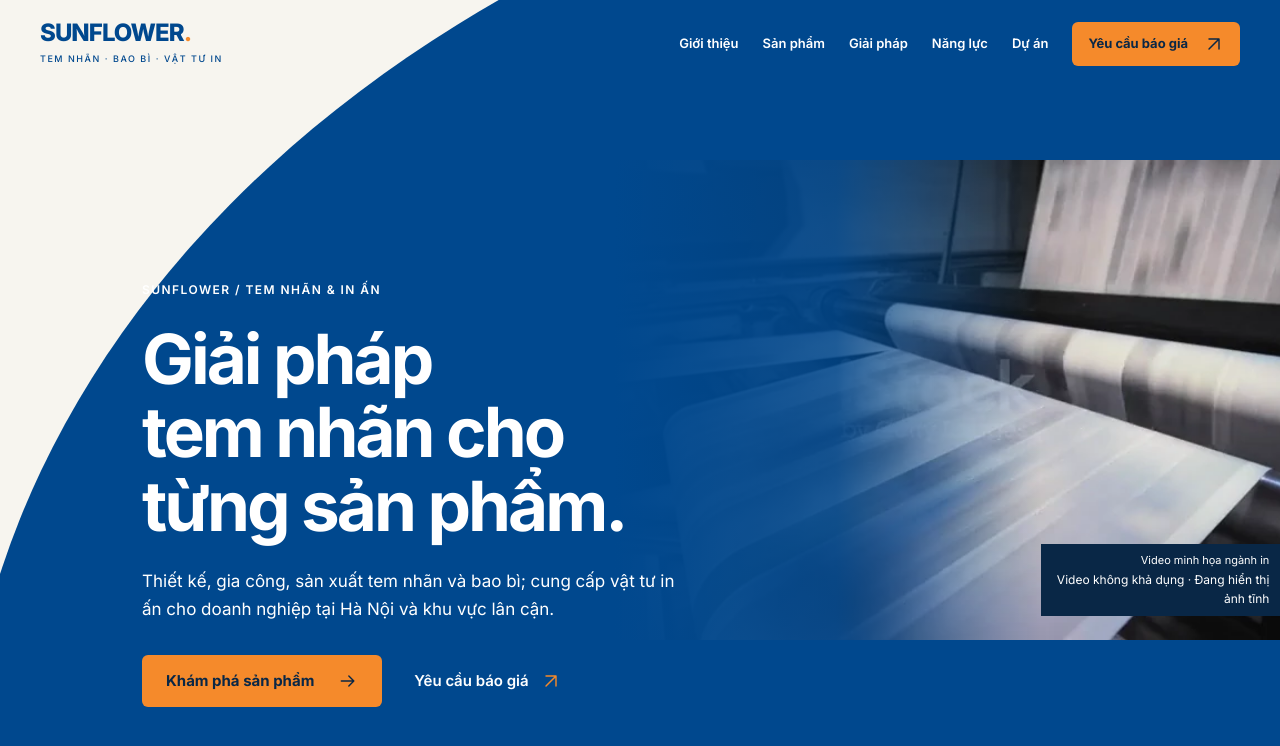
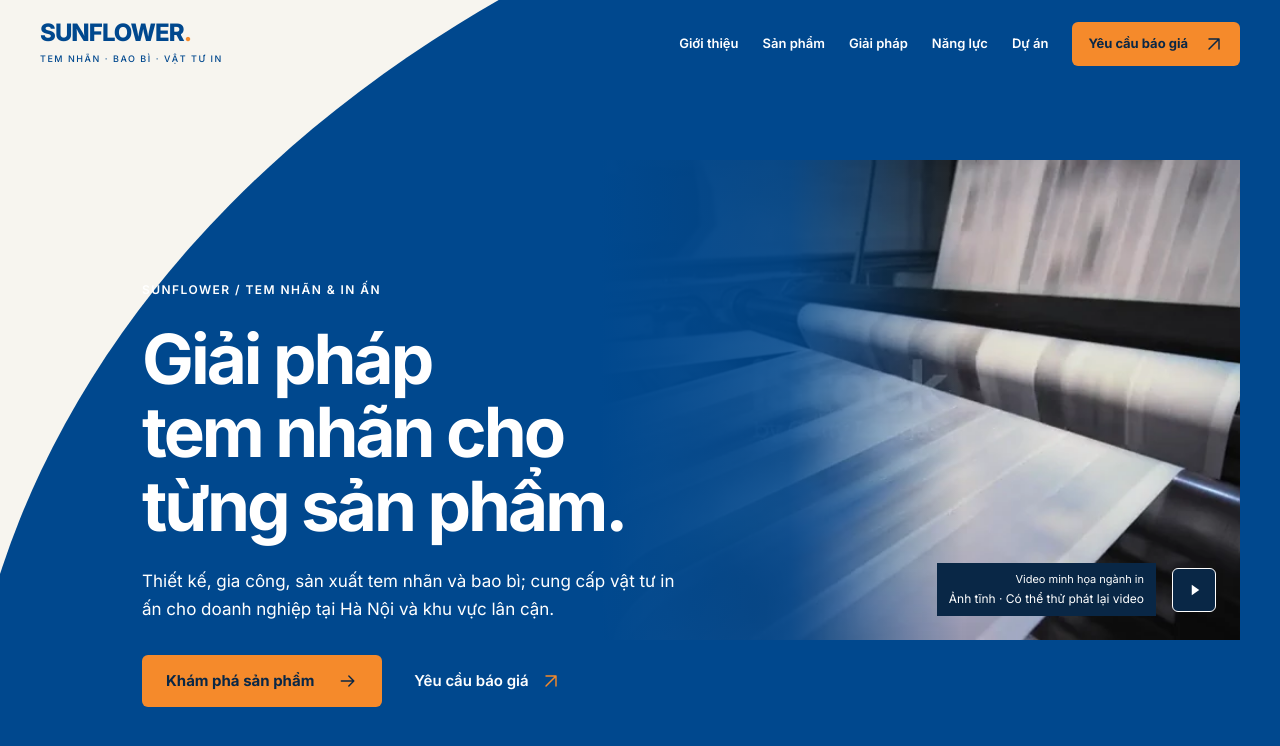
Before and after one commit to QUAGTIEN/myos---app, a Next.js app: page / in a window 1280 px wide. Shown: the top 746 px of the page. Built offline with nearby package versions, Linux system fonts and the light colour scheme.

Commit message:
Update Site source

```diff
--- a/src/app/du-an/page.tsx
+++ b/src/app/du-an/page.tsx
@@ -4,5 +4,5 @@ import { Container } from '@/components/layout/Container';
 export const metadata: Metadata = { title: 'Dự án', description: 'Dự án và mẫu thành phẩm được phép công bố.' };
 
 export default function Page() {
-  return <main id="main-content" className="content-page"><Container><h1>Dự án</h1></Container></main>;
+  return <main id="main-content" tabIndex={-1} className="content-page"><Container><h1>Dự án</h1></Container></main>;
 }
--- a/src/app/giai-phap/page.tsx
+++ b/src/app/giai-phap/page.tsx
@@ -4,5 +4,5 @@ import { Container } from '@/components/layout/Container';
 export const metadata: Metadata = { title: 'Giải pháp', description: 'Giải pháp nhận diện sản phẩm theo nhu cầu doanh nghiệp.' };
 
 export default function Page() {
-  return <main id="main-content" className="content-page"><Container><h1>Giải pháp</h1></Container></main>;
+  return <main id="main-content" tabIndex={-1} className="content-page"><Container><h1>Giải pháp</h1></Container></main>;
 }
--- a/src/app/gioi-thieu/page.tsx
+++ b/src/app/gioi-thieu/page.tsx
@@ -4,5 +4,5 @@ import { Container } from '@/components/layout/Container';
 export const metadata: Metadata = { title: 'Giới thiệu', description: 'Thông tin về Sunflower và cách tiếp cận thiết kế, sản xuất.' };
 
 export default function Page() {
-  return <main id="main-content" className="content-page"><Container><h1>Giới thiệu</h1></Container></main>;
+  return <main id="main-content" tabIndex={-1} className="content-page"><Container><h1>Giới thiệu</h1></Container></main>;
 }
--- a/src/app/globals.css
+++ b/src/app/globals.css
@@ -112,16 +112,16 @@ button:disabled { cursor: not-allowed; }
 .mobile-menu-cta { width: 100%; margin-top: var(--space-6); justify-content: space-between; }
 .video-hero { --focus-accent: var(--on-dark); isolation: isolate; position: relative; min-height: max(100svh, 800px); overflow: hidden; background: var(--hero-base); color: var(--on-dark); }
 .hero-brand-arc { position: absolute; inset: 0; background: var(--brand-navy); clip-path: ellipse(106% 128% at 103% 102%); }
-.hero-media { position: absolute; isolation: isolate; left: 40%; right: var(--gutter); top: 20%; aspect-ratio: 16 / 9; min-height: min(60svh, var(--hero-media-min-height)); overflow: hidden; background: var(--brand-navy-deep); }
+.hero-media { position: absolute; isolation: isolate; left: 40%; right: var(--gutter); width: calc(60% - var(--gutter)); min-width: 0; top: 20%; aspect-ratio: 16 / 9; min-height: min(60svh, var(--hero-media-min-height)); overflow: hidden; background: var(--brand-navy-deep); }
 .hero-poster, .hero-video { object-fit: cover; object-position: var(--hero-focal-point); width: 100%; height: 100%; }
 .hero-video { position: absolute; inset: 0; opacity: 0; }
 .hero-video.is-ready { opacity: 1; }
 .media-overlay { position: absolute; inset: 0; z-index: 1; background: linear-gradient(90deg, var(--brand-navy) 0%, var(--brand-navy) 12%, color-mix(in srgb, var(--brand-navy) 86%, transparent) 38%, transparent 62%); }
-.media-controls { position: absolute; bottom: var(--space-5); right: var(--space-5); display: flex; align-items: center; gap: var(--space-4); z-index: 3; }
-.media-label { max-width: 240px; padding: var(--space-2) var(--space-3); background: var(--brand-navy-deep); }
+.media-controls { position: absolute; bottom: var(--space-5); left: var(--space-5); right: var(--space-5); display: flex; align-items: center; gap: var(--space-4); z-index: 3; }
+.media-label { min-width: 0; max-width: 240px; margin-left: auto; padding: var(--space-2) var(--space-3); background: var(--brand-navy-deep); }
 .media-status { margin: 0; font-size: 12px; line-height: 1.6; text-align: right; color: var(--on-dark); }
 .media-caption { margin: 0; font-size: 11px; line-height: 1.6; text-align: right; color: var(--on-dark); }
-.video-control { color: var(--on-dark); border: 1px solid currentColor; background: var(--brand-navy-deep); min-width: 44px; min-height: 44px; display: grid; place-items: center; border-radius: var(--radius-control); }
+.video-control { flex-shrink: 0; color: var(--on-dark); border: 1px solid currentColor; background: var(--brand-navy-deep); min-width: 44px; min-height: 44px; display: grid; place-items: center; border-radius: var(--radius-control); }
 .video-control:not(:disabled):hover { color: var(--action-accent); }
 .hero-content { position: relative; display: grid; grid-template-columns: repeat(12, minmax(0,1fr)); gap: var(--space-5); padding-top: clamp(calc(var(--header-height) + var(--space-12)), 35svh, 400px); padding-bottom: var(--space-9); z-index: 2; pointer-events: none; }
 .hero-copy { grid-column: 2 / 10; pointer-events: auto; }
@@ -139,7 +139,7 @@ button:disabled { cursor: not-allowed; }
 @media (min-width: 1700px) {
   .hero-copy { grid-column: 1 / 11; }
   .hero-copy h1 { max-width: 1000px; }
-  .hero-media { left: 40%; right: max(var(--space-8), calc((100vw - 1600px) / 2)); }
+  .hero-media { left: 40%; right: max(var(--space-8), calc((100vw - 1600px) / 2)); width: calc(60% - max(var(--space-8), calc((100vw - 1600px) / 2))); }
 }
 @media (max-width: 1399px) {
   :root { --gutter: var(--space-7); }
@@ -154,7 +154,7 @@ button:disabled { cursor: not-allowed; }
   .site-header[data-variant='over-hero'] .menu-trigger { color: var(--on-dark); }
   .hero-copy { grid-column: 1 / 11; }
   .hero-copy h1 { font-size: clamp(3rem, 6.2vw, 5rem); }
-  .hero-media { left: 35%; }
+  .hero-media { left: 35%; width: calc(65% - var(--gutter)); }
   .video-hero { background: var(--brand-navy); }
   .hero-brand-arc { display: none; }
   .site-header[data-variant='over-hero'] .wordmark { color: var(--on-dark); --focus-accent: var(--on-dark); }
@@ -183,7 +183,7 @@ button:disabled { cursor: not-allowed; }
   .hero-secondary { font-size: 14px; min-height: 44px; }
   .hero-media { position: relative; inset: auto; order: 2; width: calc(100% - var(--gutter) * 2); height: auto; min-height: 0; flex-shrink: 0; margin: auto var(--gutter) var(--space-5); }
   .media-overlay { display: none; }
-  .media-controls { bottom: var(--space-4); right: var(--space-4); gap: var(--space-3); }
+  .media-controls { bottom: var(--space-4); left: var(--space-4); right: var(--space-4); gap: var(--space-3); }
   .media-status { font-size: 11px; }
   .content-page { padding-top: calc(var(--header-height) + var(--space-9)); }
 }
--- a/src/app/lien-he/page.tsx
+++ b/src/app/lien-he/page.tsx
@@ -4,5 +4,5 @@ import { Container } from '@/components/layout/Container';
 export const metadata: Metadata = { title: 'Liên hệ & Yêu cầu báo giá', description: 'Trao đổi nhu cầu và yêu cầu báo giá với Sunflower.' };
 
 export default function Page() {
-  return <main id="main-content" className="content-page"><Container><h1>Liên hệ & Yêu cầu báo giá</h1></Container></main>;
+  return <main id="main-content" tabIndex={-1} className="content-page"><Container><h1>Liên hệ & Yêu cầu báo giá</h1></Container></main>;
 }
--- a/src/app/nang-luc/page.tsx
+++ b/src/app/nang-luc/page.tsx
@@ -1,8 +1,8 @@
 import type { Metadata } from 'next';
 import { Container } from '@/components/layout/Container';
 
-export const metadata: Metadata = { title: 'Năng lực', description: 'Quy trình và năng lực sản xuất đã được xác minh.' };
+export const metadata: Metadata = { title: 'Năng lực', description: 'Quy trình phối hợp thiết kế, gia công và sản xuất theo từng đơn hàng.' };
 
 export default function Page() {
-  return <main id="main-content" className="content-page"><Container><h1>Năng lực</h1></Container></main>;
+  return <main id="main-content" tabIndex={-1} className="content-page"><Container><h1>Năng lực</h1></Container></main>;
 }
--- a/src/app/page.tsx
+++ b/src/app/page.tsx
@@ -1,5 +1,5 @@
 import { VideoHero } from '@/components/media/VideoHero';
 
 export default function HomePage() {
-  return <main id="main-content"><VideoHero /></main>;
+  return <main id="main-content" tabIndex={-1}><VideoHero /></main>;
 }
--- a/src/app/san-pham/page.tsx
+++ b/src/app/san-pham/page.tsx
@@ -4,5 +4,5 @@ import { Container } from '@/components/layout/Container';
 export const metadata: Metadata = { title: 'Sản phẩm', description: 'Các nhóm tem nhãn, vật liệu và sản phẩm in ấn.' };
 
 export default function Page() {
-  return <main id="main-content" className="content-page"><Container><h1>Sản phẩm</h1></Container></main>;
+  return <main id="main-content" tabIndex={-1} className="content-page"><Container><h1>Sản phẩm</h1></Container></main>;
 }
--- a/src/components/layout/Header.tsx
+++ b/src/components/layout/Header.tsx
@@ -81,7 +81,7 @@ export function Header() {
           <nav className="desktop-navigation" aria-label="Điều hướng chính">
             {mainNavigation.map(item => <Link key={item.href} href={item.href} aria-current={pathname === item.href ? 'page' : undefined}>{item.label}</Link>)}
           </nav>
-          <Link href="/lien-he" className="button button-primary header-cta">Yêu cầu báo giá <Arrow diagonal /></Link>
+          <Link href="/lien-he" className="button button-primary header-cta" aria-current={pathname === '/lien-he' ? 'page' : undefined}>Yêu cầu báo giá <Arrow diagonal /></Link>
           <button ref={triggerRef} type="button" className="menu-trigger" aria-label="Mở menu" aria-haspopup="dialog" aria-controls="mobile-navigation" aria-expanded={menuOpen} onClick={() => { restoreFocusRef.current = true; dialogRef.current?.showModal(); setMenuOpen(true); }}>
             <span aria-hidden="true" /><span aria-hidden="true" />
           </button>
@@ -94,7 +94,7 @@ export function Header() {
         </div>
         <nav aria-label="Điều hướng trên điện thoại">
           {siteRoutes.slice(0, 6).map(item => <Link href={item.href} key={item.href} aria-current={pathname === item.href ? 'page' : undefined} onClick={() => closeMenu(pathname === item.href)}>{item.label}<Arrow /></Link>)}
-          <Link href="/lien-he" className="button button-primary mobile-menu-cta" onClick={() => closeMenu(pathname === '/lien-he')}>Yêu cầu báo giá <Arrow diagonal /></Link>
+          <Link href="/lien-he" className="button button-primary mobile-menu-cta" aria-current={pathname === '/lien-he' ? 'page' : undefined} onClick={() => closeMenu(pathname === '/lien-he')}>Yêu cầu báo giá <Arrow diagonal /></Link>
         </nav>
       </dialog>
     </>
--- a/src/components/media/VideoHero.tsx
+++ b/src/components/media/VideoHero.tsx
@@ -32,9 +32,10 @@ function getPreferences() {
   return `${motion ? 1 : 0}:${mobile ? 1 : 0}:${constrained ? 1 : 0}`;
 }
 
-function MediaControls({ status, playing = false, onToggle }: {
+function MediaControls({ status, playing = false, retry = false, onToggle }: {
   status: string;
   playing?: boolean;
+  retry?: boolean;
   onToggle?: () => void;
 }) {
   return (
@@ -48,7 +49,7 @@ function MediaControls({ status, playing = false, onToggle }: {
         type="button"
         onClick={onToggle}
         disabled={!onToggle}
-        aria-label={playing ? 'Tạm dừng video' : 'Phát video'}
+        aria-label={retry ? 'Thử phát lại video' : playing ? 'Tạm dừng video' : 'Phát video'}
         aria-describedby="hero-media-status"
         aria-controls={onToggle ? 'hero-video' : undefined}
       >
@@ -82,31 +83,38 @@ function HeroPlayback({ source }: { source: string }) {
 
   async function toggleVideo() {
     const video = videoRef.current;
-    if (!video || failed) return;
+    if (!video) return;
+    if (failed) {
+      // Retry only from a user gesture. Keep the poster until playing succeeds.
+      setFailed(false);
+      setHasPlayed(false);
+      setPlayBlocked(false);
+      video.load();
+    }
     if (!video.paused) { video.pause(); return; }
     try { await video.play(); setPlayBlocked(false); }
     catch { setPlayBlocked(true); }
   }
 
-  const status = failed ? 'Video không khả dụng · Đang hiển thị ảnh tĩnh'
+  const status = failed ? 'Ảnh tĩnh · Có thể thử phát lại video'
     : playBlocked ? 'Nhấn Phát để xem video'
     : playing ? 'Video đang phát'
     : hasPlayed ? 'Video đã tạm dừng' : 'Đang tải video';
 
   return (
     <>
-      {!failed && <video
+      <video
         id="hero-video"
         ref={videoRef}
         src={source}
         poster={heroMedia.poster ?? undefined}
-        className={`hero-video${hasPlayed ? ' is-ready' : ''}`}
+        className={`hero-video${hasPlayed && !failed ? ' is-ready' : ''}`}
         autoPlay muted loop playsInline preload="none" aria-hidden="true"
-        onPlaying={() => { setPlaying(true); setHasPlayed(true); setPlayBlocked(false); }}
+        onPlaying={() => { setPlaying(true); setHasPlayed(true); setPlayBlocked(false); setFailed(false); }}
         onPause={() => setPlaying(false)}
         onError={() => { setFailed(true); setPlaying(false); }}
-      />}
-      <MediaControls status={status} playing={playing} onToggle={failed ? undefined : toggleVideo} />
+      />
+      <MediaControls status={status} playing={playing} retry={failed} onToggle={toggleVideo} />
     </>
   );
 }
--- a/src/content/navigation.ts
+++ b/src/content/navigation.ts
@@ -3,7 +3,7 @@ export const siteRoutes = [
   { href: '/gioi-thieu', label: 'Giới thiệu', description: 'Thông tin về Sunflower và cách tiếp cận thiết kế, sản xuất.' },
   { href: '/san-pham', label: 'Sản phẩm', description: 'Các nhóm tem nhãn, vật liệu và sản phẩm in ấn.' },
   { href: '/giai-phap', label: 'Giải pháp', description: 'Giải pháp nhận diện sản phẩm theo nhu cầu doanh nghiệp.' },
-  { href: '/nang-luc', label: 'Năng lực', description: 'Quy trình và năng lực sản xuất đã được xác minh.' },
+  { href: '/nang-luc', label: 'Năng lực', description: 'Quy trình phối hợp thiết kế, gia công và sản xuất theo từng đơn hàng.' },
   { href: '/du-an', label: 'Dự án', description: 'Dự án và mẫu thành phẩm được phép công bố.' },
   { href: '/lien-he', label: 'Liên hệ', description: 'Trao đổi nhu cầu và yêu cầu báo giá với Sunflower.' },
 ] as const;
```
Also changed, not shown: scripts/preview.mjs (+25 -2 lines), 4 other files (tests, documents, lock files or other folders).
